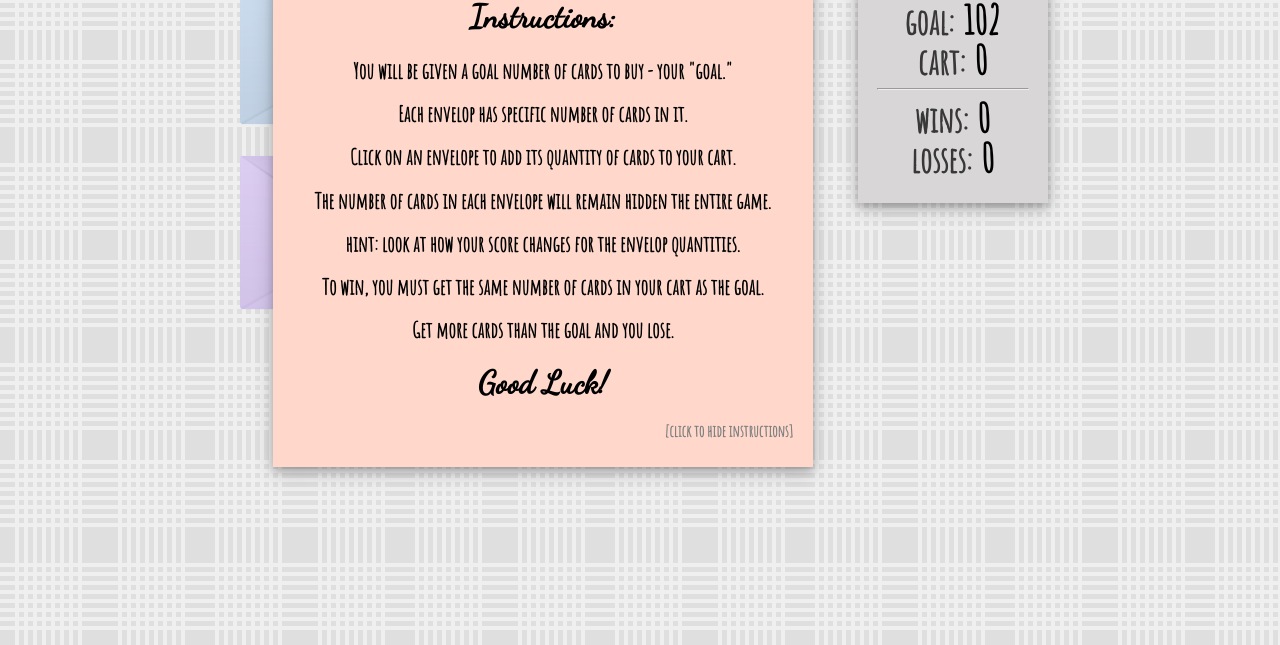
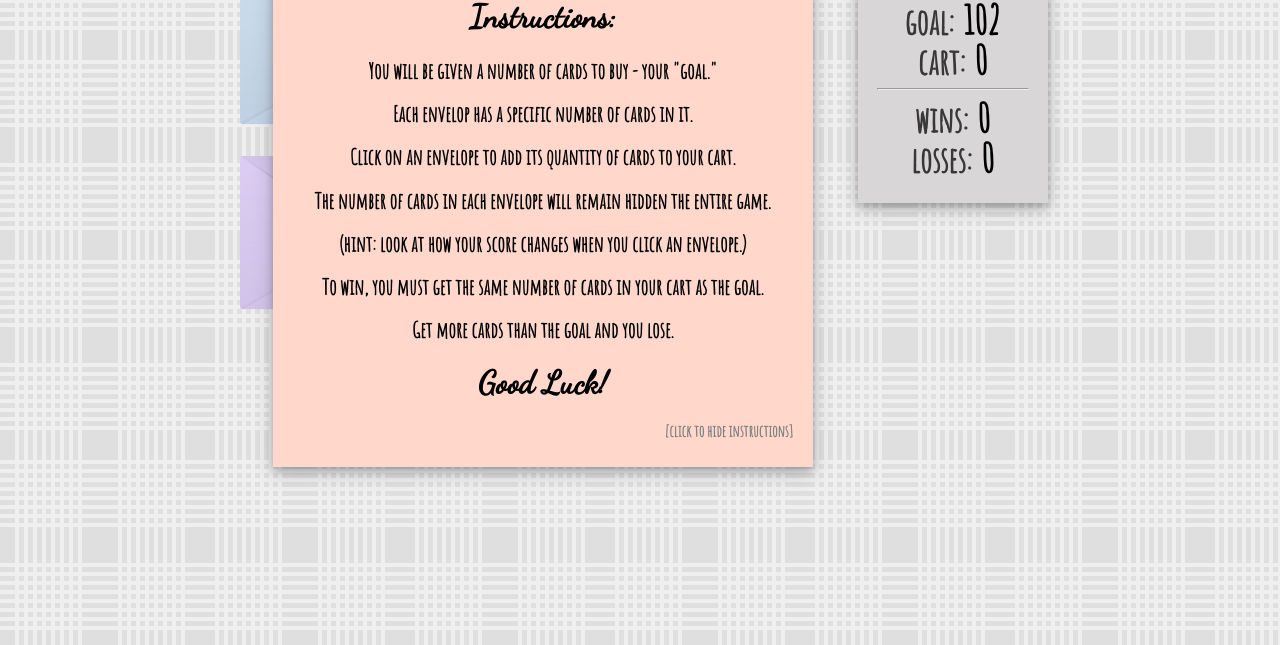
Before and after one commit to madisonkoch/Card-Collector-Game, a plain HTML site: page index.html in a window 1280 px wide. Shown: the part 155-800 px from the top of the page. Drawn offline with nearby package versions, Linux system fonts and the light colour scheme.

Commit message:
Clarify instructions

```diff
--- a/index.html
+++ b/index.html
@@ -60,11 +60,11 @@
     </div>
     <div class="hidden" id="instructions">
       <h2 class="full-inst">Instructions:</h2>
-      <p>You will be given a goal number of cards to buy - your "goal."</p>
-      <p>Each envelop has specific number of cards in it.</p>
+      <p>You will be given a number of cards to buy - your "goal."</p>
+      <p>Each envelop has a specific number of cards in it.</p>
       <p>Click on an envelope to add its quantity of cards to your cart.</p>
       <p>The number of cards in each envelope will remain hidden the entire game.</p>
-      <p>hint: look at how your score changes for the envelop quantities.</p>
+      <p>(hint: look at how your score changes when you click an envelope.)</p>
       <p>To win, you must get the same number of cards in your cart as the goal.</p>
       <p>Get more cards than the goal and you lose.</p>
       <h2 class="full-inst">Good Luck!</h2>
```
